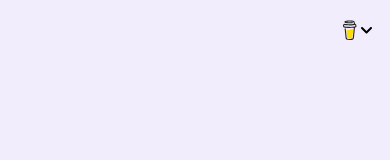
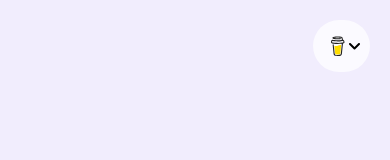
Before and after one commit to sarin-bmc/web_task_1, a plain HTML site: page src/index.html in a window 390 px wide. Shown: the top 160 px of the page. Drawn offline with Linux system fonts and the light colour scheme; files whose address does not match are found by name; a web font is replaced by a local one.

Commit message:
responsive navbar style update

```diff
--- a/src/index.html
+++ b/src/index.html
@@ -9,12 +9,12 @@
   <body>
     <!-- nav bar -->
     <nav
-      class="navbar w-screen fixed top-0 left-0 z-10 flex-row lg:flex items-center justify-center"
+      class="navbar w-screen fixed top-0 left-0 z-10 flex-row md:flex items-center justify-center"
     >
       <div
-        class="responsive-navbar-innner md:hidden w-screen flex items-center justify-end mr-15"
+        class="responsive-navbar-innner md:hidden flex items-center justify-end mr-15 "
       >
-        <div id="toggle_icon" class=" flex items-center justify-center cursor-pointer m-5" onclick="toggleNav()">
+        <div id="toggle_icon" class=" flex items-center justify-around cursor-pointer m-5 bg-white/70 px-3 py-4 rounded-full" onclick="toggleNav()">
           <svg
             class=" cursor-pointer h-5"
             xmlns="http://www.w3.org/2000/svg"
```
Also changed, not shown: dist/output.css.
